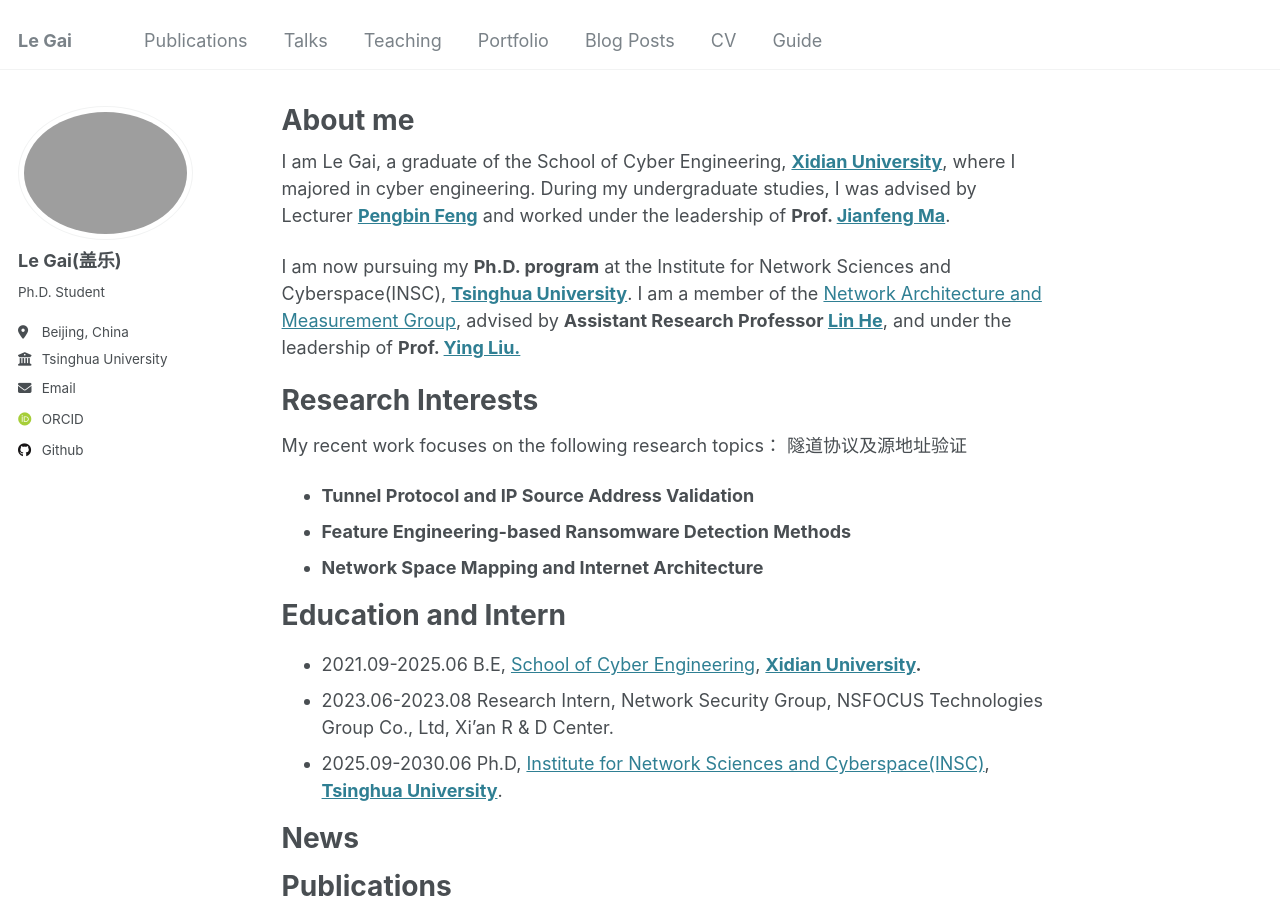
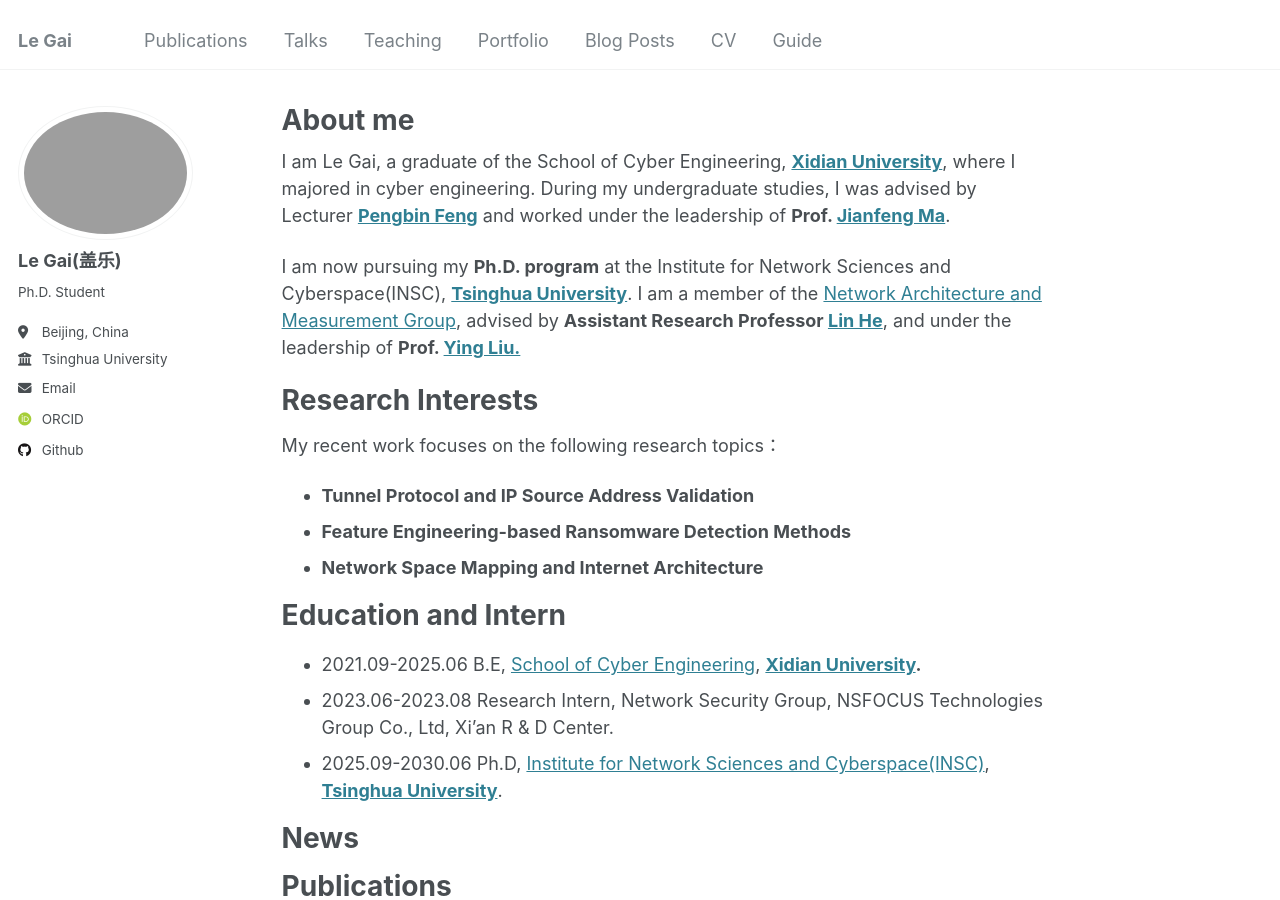
Before and after one commit to LeGai325/LeGai325.github.io, a Jekyll site: the page built from _pages/about.md, in a window 1280 px wide and 900 px high. Built offline with Jekyll 4.4.1, drawn with Linux system fonts in a browser that asks for light colours; some web fonts are replaced.

Commit message:
Update about.md

```diff
--- a/_pages/about.md
+++ b/_pages/about.md
@@ -14,7 +14,7 @@ I am now pursuing my **Ph.D. program** at the Institute for Network Sciences and
 # Research Interests
 
 My recent work focuses on the following research topics：
-隧道协议及源地址验证
+
 - **Tunnel Protocol and IP Source Address Validation**
 - **Feature Engineering-based Ransomware Detection Methods**
 - **Network Space Mapping and Internet Architecture**
```
